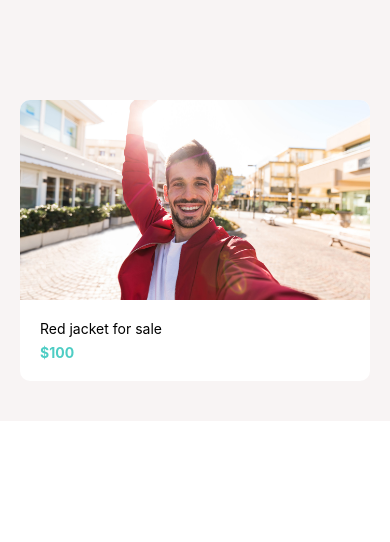
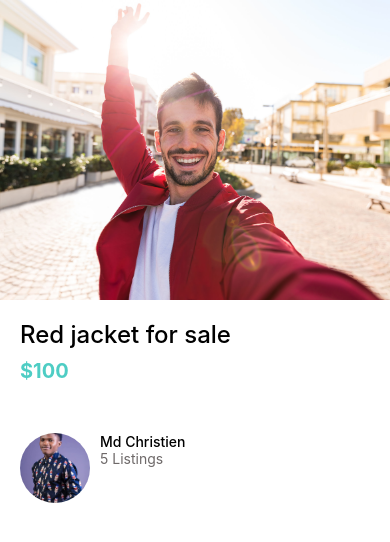
Before and after one commit to christienMD/DoneWithIt, a React Native app: screen / in a window 390 px wide. Shown: the top 542 px of the page. Built offline with nearby package versions, Linux system fonts and the light colour scheme.

Commit message:
build the ListingDetailsScreen

```diff
--- a/App.js
+++ b/App.js
@@ -21,22 +21,8 @@
 import { MaterialCommunityIcons } from "@expo/vector-icons";
 import AppButton from "./app/components/AppButton";
 import Card from "./app/components/Card";
+import ListingDetailsScreen from "./app/components/ListingDetailsScreen";
 
 export default function App() {
-  return (
-    <View
-      style={{
-        backgroundColor: "#f8f4f4",
-        padding: 20,
-        paddingTop: 100,
-      }}
-    >
-      <Card
-
-        title="Red jacket for sale"
-        subTitle="$100"
-        image={require("./app/assets/jacket.jpg")}
-      />
-    </View>
-  );
+  return <ListingDetailsScreen />;
 }
--- /dev/null
+++ b/app/components/ListItem.js
@@ -0,0 +1,36 @@
+import React from "react";
+import { View, StyleSheet, Image } from "react-native";
+import AppText from "./AppText";
+import colors from "../config/colors";
+
+function ListItem({ title, subTitle, image }) {
+  return (
+    <View style={styles.container}>
+      <Image style={styles.image} source={image} />
+      <View>
+        <AppText style={styles.title}>{title}</AppText>
+        <AppText style={styles.subTitle}>{subTitle}</AppText>
+      </View>
+    </View>
+  );
+}
+
+const styles = StyleSheet.create({
+  container: {
+    flexDirection: "row",
+  },
+  image: {
+    width: 70,
+    height: 70,
+    borderRadius: 35,
+    marginRight: 10,
+  },
+  subTitle: {
+    color: colors.medium,
+  },
+  title: {
+    fontWeight: "500",
+  },
+});
+
+export default ListItem;
--- /dev/null
+++ b/app/components/ListingDetailsScreen.js
@@ -0,0 +1,50 @@
+import React from "react";
+import { Image, View, StyleSheet } from "react-native";
+import AppText from "./AppText";
+import colors from "../config/colors";
+import ListItem from "./ListItem";
+
+function ListingDetailsScreen(props) {
+  return (
+    <View>
+      <Image style={styles.image} source={require("../assets/jacket.jpg")} />
+      <View style={styles.detailsContainer}>
+        <AppText style={styles.title}>Red jacket for sale</AppText>
+        <AppText style={styles.price}>$100</AppText>
+        <View style={styles.userContainer}>
+          <ListItem
+            image={require("../assets/mdprofile.jpg")}
+            title="Md Christien"
+            subTitle="5 Listings"
+          />
+        </View>
+      </View>
+    </View>
+  );
+}
+
+const styles = StyleSheet.create({
+  detailsContainer: {
+    padding: 20,
+  },
+  image: {
+    width: "100%",
+    height: 300,
+  },
+  price: {
+    color: colors.secondary,
+    fontWeight: "bold",
+    fontSize: 20,
+    marginVertical: 10,
+  },
+
+  title: {
+    fontSize: 24,
+    fontWeight: "500",
+  },
+  userContainer: {
+    marginVertical: 40
+  }
+});
+
+export default ListingDetailsScreen;
--- a/app/config/colors.js
+++ b/app/config/colors.js
@@ -3,4 +3,5 @@
   secondary: "#4ecdc4",
   black: "#000",
   white: "#fff",
+  medium: "#6e6969",
 };
```
Also changed, not shown: app/assets/mdprofile.jpg (added).
